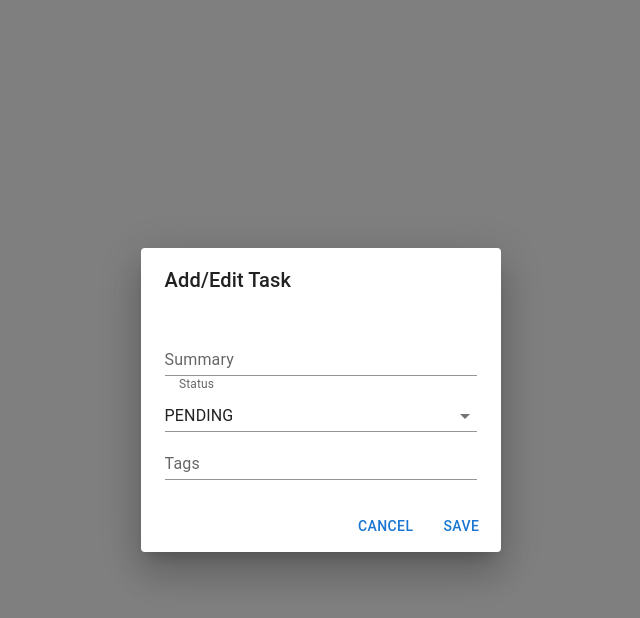
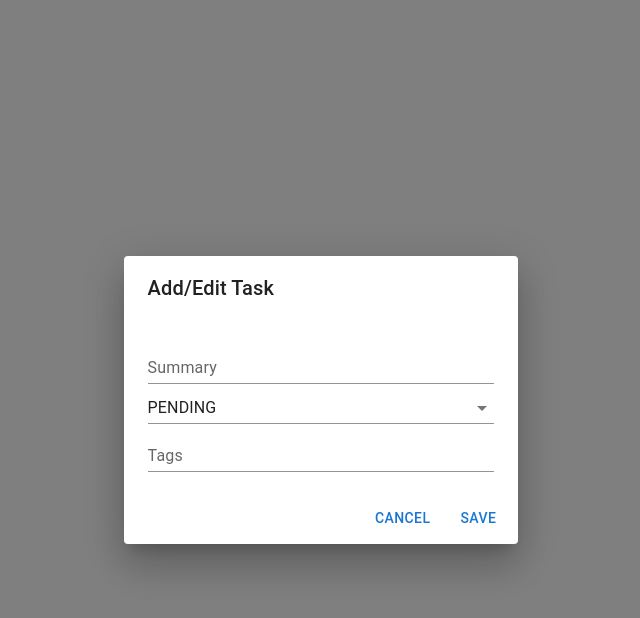
Before and after one commit to kaesluder/taskdruid, a React (Vite) app: page / in a window 1280 px wide. Both pictures are taken after a click on the button "OPEN FORM DIALOG". Shown: the top 618 px of the page, without its empty margins (319-959 px from the left). Built offline with nearby package versions, Linux system fonts and the light colour scheme.

Commit message:
fix input form spacing

```diff
--- a/src/components/TaskForm.tsx
+++ b/src/components/TaskForm.tsx
@@ -4,7 +4,6 @@ import TextField from '@mui/material/TextField';
 import Dialog from '@mui/material/Dialog';
 import DialogActions from '@mui/material/DialogActions';
 import DialogContent from '@mui/material/DialogContent';
-import InputLabel from '@mui/material/InputLabel';
 import DialogTitle from '@mui/material/DialogTitle';
 import MenuItem from '@mui/material/MenuItem';
 import FormControl from '@mui/material/FormControl';
@@ -74,6 +73,7 @@ export default function TaskForm(props: ITaskFormProps) {
       <Dialog open={open} onClose={handleClose}>
         <DialogTitle>Add/Edit Task</DialogTitle>
         <DialogContent>
+          <FormControl fullWidth>
             <TextField
               autoFocus
               margin="normal"
@@ -84,8 +84,8 @@ export default function TaskForm(props: ITaskFormProps) {
               variant="standard"
               onChange={onSummaryChangeHandler}
             />
+          </FormControl>
           <FormControl fullWidth>
-            <InputLabel htmlFor="my-input">Status</InputLabel>
             <Select
               labelId="demo-simple-select-label"
               id="demo-simple-select"
@@ -100,6 +100,7 @@ export default function TaskForm(props: ITaskFormProps) {
             </Select>
           </FormControl>
 
+          <FormControl fullWidth>
             <Autocomplete
               multiple
               id="tags-filled"
@@ -120,6 +121,7 @@ export default function TaskForm(props: ITaskFormProps) {
                 <TextField {...params} variant="standard" label="Tags" />
               )}
             />
+          </FormControl>
         </DialogContent>
         <DialogActions>
           <Button onClick={handleCancel}>Cancel</Button>
```
Lines whose indentation alone changed are shown as unchanged.
